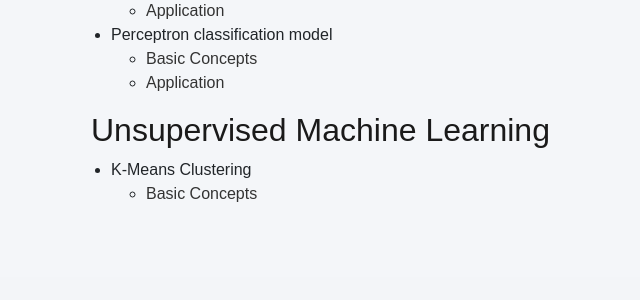
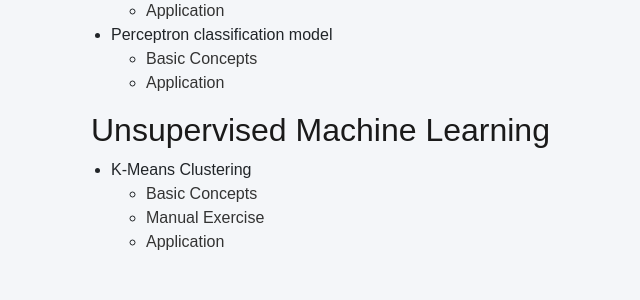
Before and after one commit to jenn-martinez/MachineLearning, a Flask app: page / in a window 1280 px wide. Shown: the part 523-823 px from the top of the page, without its empty margins (399-1039 px from the left). Before the commit the page ends 725 px from the top, so only its background shows below. Run offline with Flask 3, Linux system fonts and the light colour scheme; parts of the project's set-up code (start-up, migrations or seed data) failed here and were passed over.

Commit message:
Add links for K-Means Manual and Application
Adjustment to the main menu for navigation between the different k-means content

```diff
--- a/templates/mainMenu.html
+++ b/templates/mainMenu.html
@@ -52,6 +52,9 @@
                     <li>K-Means Clustering
                         <ul>
                             <li><a href="{{ url_for('kmeans_concepts') }}">Basic Concepts</a></li>
+                            <li><a href="{{ url_for('kMeansManual') }}">Manual Exercise</a></li>
+                            <li><a href="{{ url_for('kmeansApp') }}">Application</a></li>
+
                         </ul>
                     </li>
                 </ul>
```
